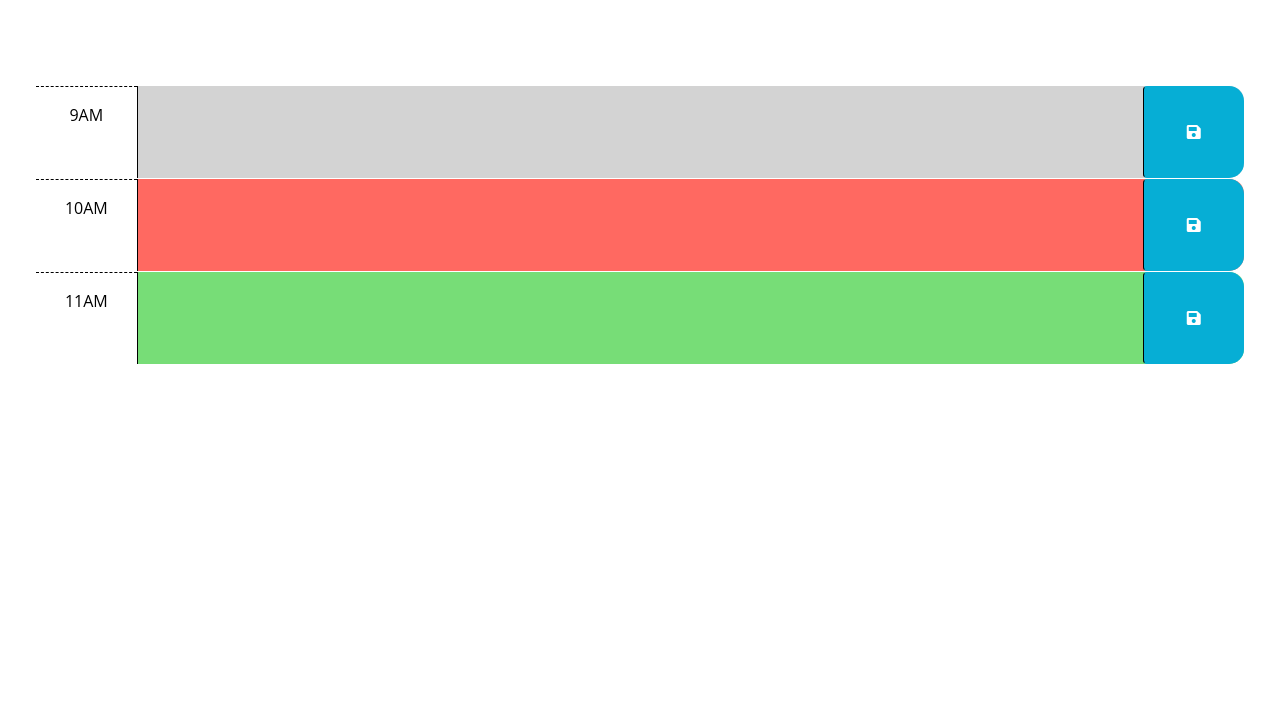
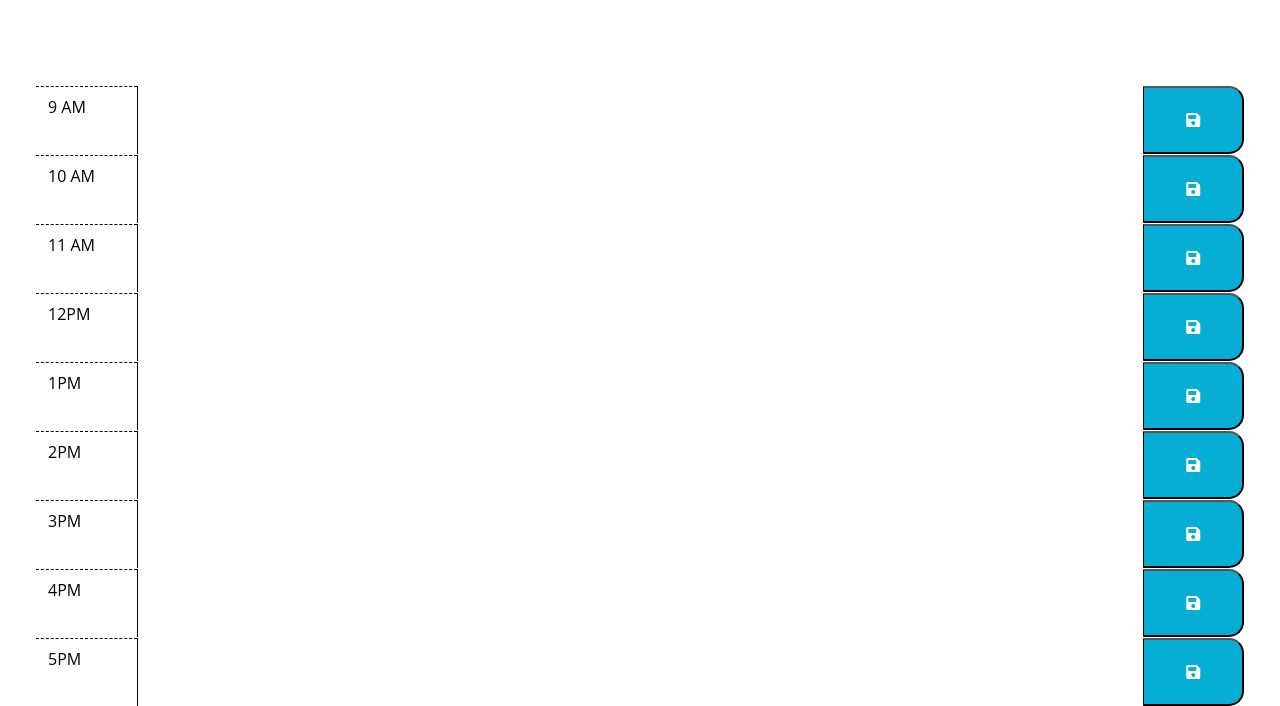
Before and after one commit to ldom3976/mod-work-day-planner, a plain HTML site: page index.html in a window 1280 px wide. Shown: the part 166-872 px from the top of the page. Before the commit the page ends 800 px from the top, so only its background shows below. Drawn offline with nearby package versions, Linux system fonts and the light colour scheme; files that its build step writes are made by us from their sources.

Commit message:
added timeblocks in html

```diff
--- a/index.html
+++ b/index.html
@@ -41,7 +41,62 @@
         code is implemented.
         -->
 
-      <!-- Example of a past time block. The "past" class adds a gray background color. -->
+        <div class="row time-block" id ="9">
+          <div class="col-1 hour pt-2">9 AM</div>
+          <textarea class="col-10 data"></textarea>
+          <button class="col-1 saveBtn"><i class="fas fa-save"></i></button>
+        </div>
+
+        <div class="row time-block" id ="10">
+          <div class="col-1 hour pt-2">10 AM</div>
+          <textarea class="col-10 data"></textarea>
+          <button class="col-1 saveBtn"><i class="fas fa-save"></i></button>
+        </div>
+
+        <div class="row time-block" id ="11">
+          <div class="col-1 hour pt-2">11 AM</div>
+          <textarea class="col-10 data"></textarea>
+          <button class="col-1 saveBtn"><i class="fas fa-save"></i></button>
+        </div>
+
+        <div class="row time-block" id ="12">
+          <div class="col-1 hour pt-2" value="12PM">12PM</div>
+          <textarea class="col-10 data"></textarea>
+          <button class="col-1 saveBtn"><i class="fas fa-save"></i></button>
+        </div>
+
+        <div class="row time-block" id ="13">
+          <div class="col-1 hour pt-2">1PM</div>
+          <textarea class="col-10 data"></textarea>
+          <button class="col-1 saveBtn"><i class="fas fa-save"></i></button>
+        </div>
+
+        <div class="row time-block" id ="14">
+          <div class="col-1 hour pt-2">2PM</div>
+          <textarea class="col-10 data"></textarea>
+          <button class="col-1 saveBtn"><i class="fas fa-save"></i></button>
+        </div>
+
+        <div class="row time-block" id ="15">
+          <div class="col-1 hour pt-2">3PM</div>
+          <textarea class="col-10 data"></textarea>
+          <button class="col-1 saveBtn"><i class="fas fa-save"></i></button>
+        </div>
+
+        <div class="row time-block" id ="16">
+          <div class="col-1 hour pt-2">4PM</div>
+          <textarea class="col-10 data"></textarea>
+          <button class="col-1 saveBtn"><i class="fas fa-save"></i></button>
+        </div>
+
+        <div class="row time-block" id ="17">
+          <div class="col-1 hour pt-2">5PM</div>
+          <textarea class="col-10 data"></textarea>
+          <button class="col-1 saveBtn"><i class="fas fa-save"></i></button>
+        </div>
+
+
+      <!-- Example of a past time block. The "past" class adds a gray background color.
       <div id="hour-9" class="row time-block past">
         <div class="col-2 col-md-1 hour text-center py-3">9AM</div>
         <textarea class="col-8 col-md-10 description" rows="3"> </textarea>
@@ -50,7 +105,7 @@
         </button>
       </div>
 
-      <!-- Example of a present time block. The "present" class adds a red background color. -->
+      Example of a present time block. The "present" class adds a red background color.
       <div id="hour-10" class="row time-block present">
         <div class="col-2 col-md-1 hour text-center py-3">10AM</div>
         <textarea class="col-8 col-md-10 description" rows="3"> </textarea>
@@ -59,14 +114,14 @@
         </button>
       </div>
 
-      <!-- Example of a future time block. The "future" class adds a green background color. -->
+      Example of a future time block. The "future" class adds a green background color.
       <div id="hour-11" class="row time-block future">
         <div class="col-2 col-md-1 hour text-center py-3">11AM</div>
         <textarea class="col-8 col-md-10 description" rows="3"> </textarea>
         <button class="btn saveBtn col-2 col-md-1" aria-label="save">
           <i class="fas fa-save" aria-hidden="true"></i>
         </button>
-      </div>
+      </div> -->
     </div>
 
     <script src="https://cdnjs.cloudflare.com/ajax/libs/jquery/3.2.1/jquery.min.js"></script>
```
